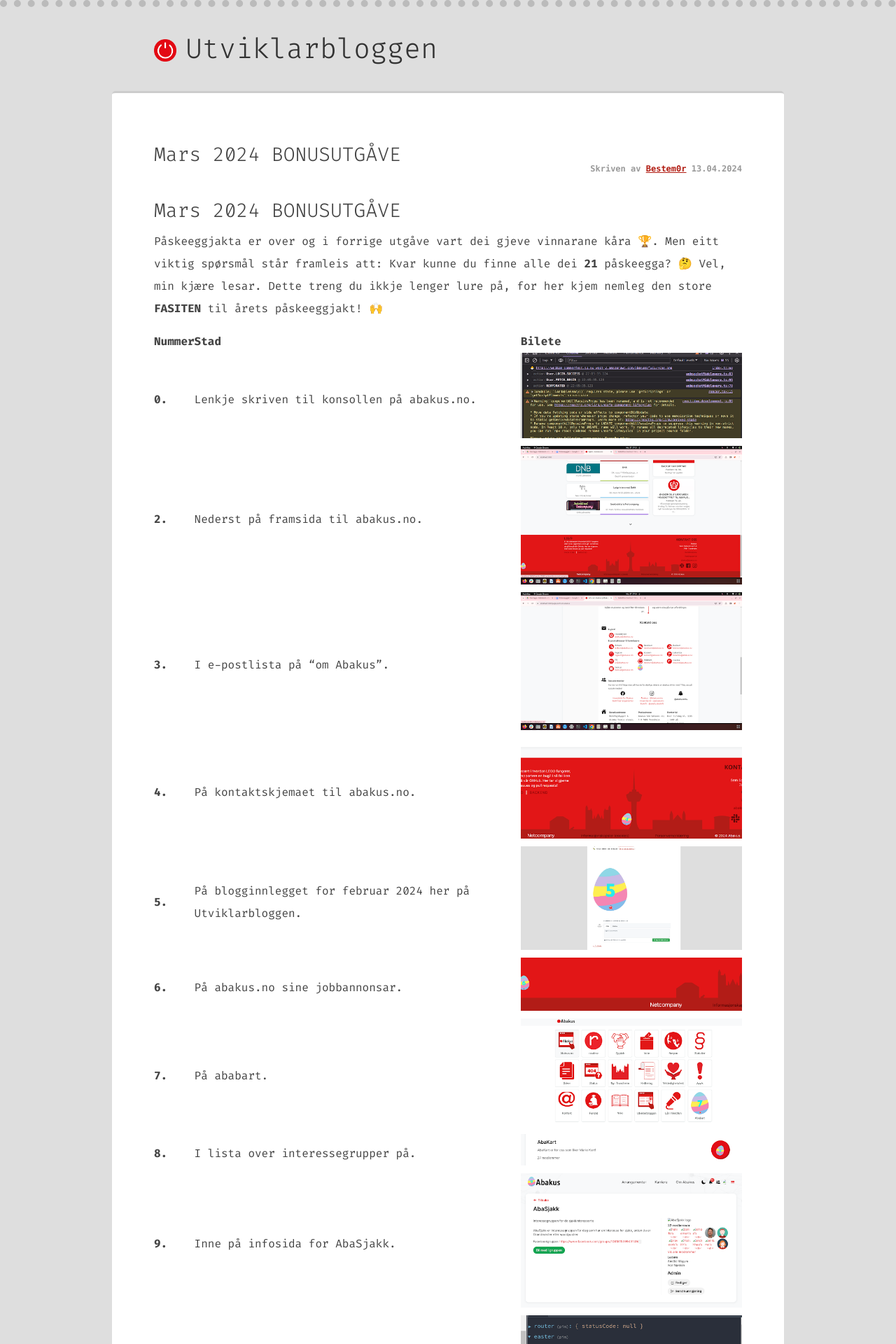
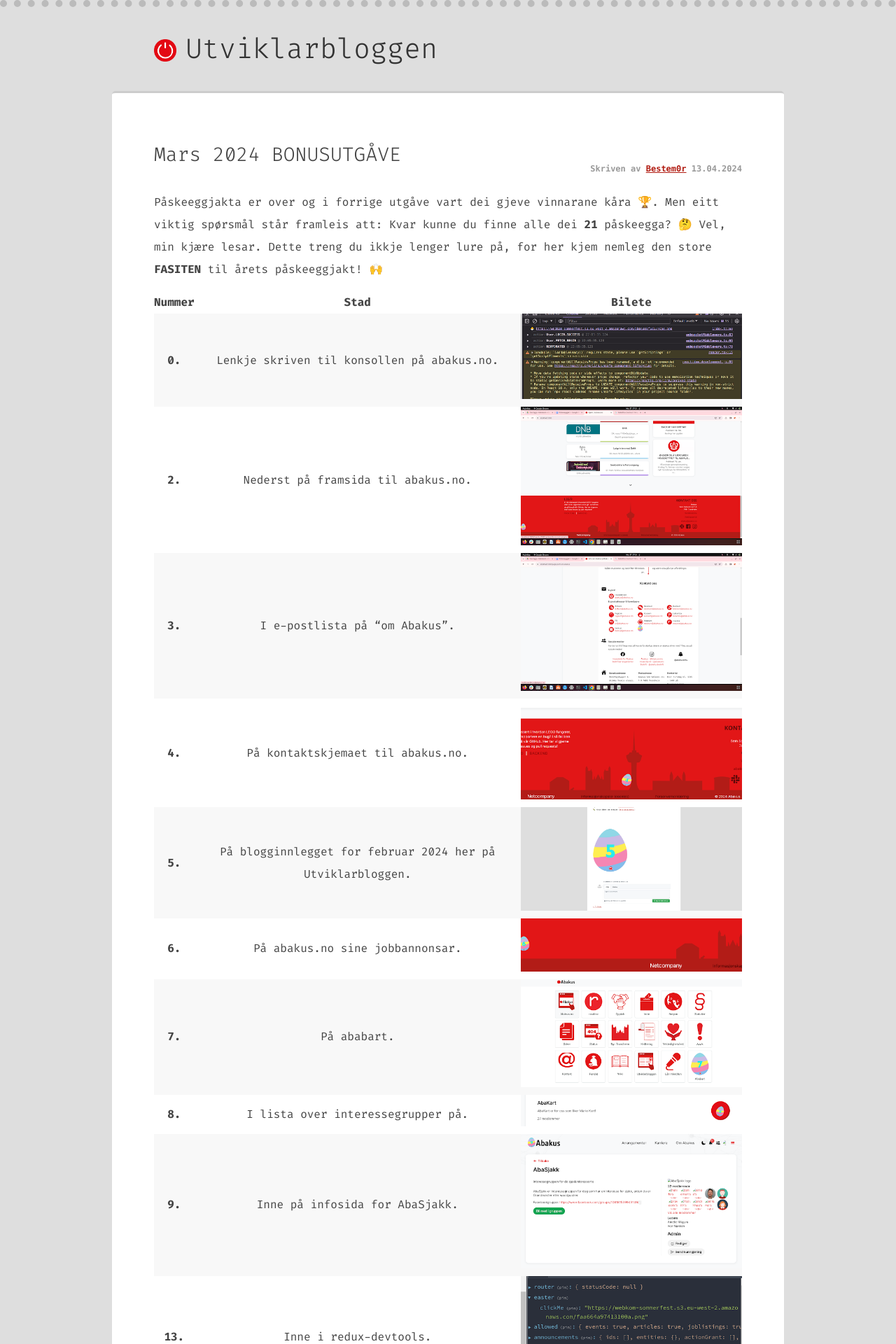
Before and after one commit to webkom/webkom.github.io, a Jekyll site: the page built from _posts/2024-04-13-bonus.md, in a window 1280 px wide. Shown: the top 1920 px of the page at 70% size. Built offline with Jekyll 4.4.1, drawn with Linux system fonts in a browser that asks for light colours; nearby versions of some CDN libraries; comment, search, counter and statistics services are not loaded.

Commit message:
Fix bonus title, table styling (#46)
* Fix duplicate title

* Fix table styling

```diff
--- a/_posts/2024-04-13-bonus.md
+++ b/_posts/2024-04-13-bonus.md
@@ -4,10 +4,9 @@
 author: Bestem0r
 ---
 
-# Mars 2024 BONUSUTGÅVE
-
 Påskeeggjakta er over og i forrige utgåve vart dei gjeve vinnarane kåra 🏆. Men eitt viktig spørsmål står framleis att: Kvar kunne du finne alle dei **21** påskeegga? 🤔
 Vel, min kjære lesar. Dette treng du ikkje lenger lure på, for her kjem nemleg den store **FASITEN** til årets påskeeggjakt! 🙌
+<br>
 
 |**Nummer**|**Stad**|**Bilete**|
 |**0.**|Lenkje skriven til konsollen på abakus.no.|![0](/images/posts/2024-04-13-egg-0.png)|
--- a/css/style.scss
+++ b/css/style.scss
@@ -85,12 +85,26 @@
   border-spacing: 0;
   vertical-align: middle;
 }
+tr:nth-child(2n) {
+  background: #f8f8f8;
+}
+tbody:first-child {
+  td {
+    text-align: center;
+  }
+}
+th {
+  text-align: center;
+}
 caption,
 th,
 td {
-  text-align: left;
   font-weight: normal;
   vertical-align: middle;
+}
+td,
+caption {
+  text-align: left;
 }
 a img {
   border: none;
```
